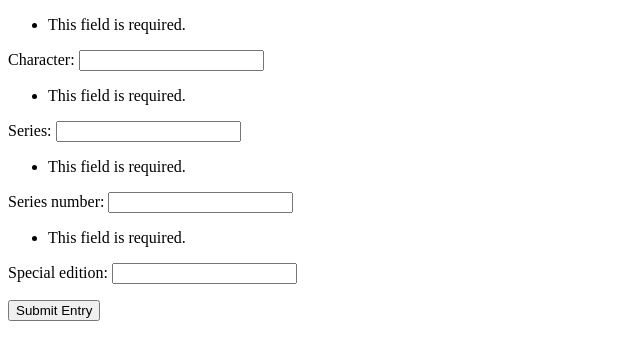
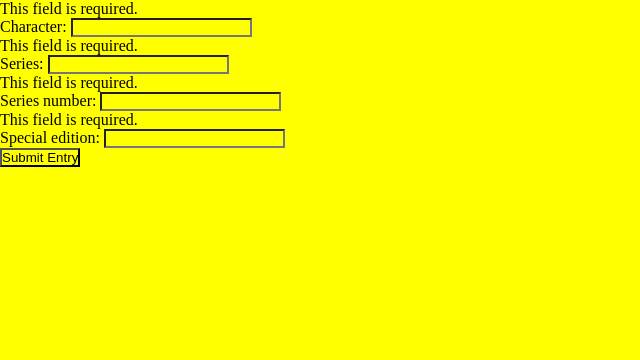
Before and after one commit to rmmukai/Funko_Pop_Collection, a Django app: page / in a window 1280 px wide. Shown: the top 360 px of the page, without its empty margins (0-640 px from the left). Run offline with Django 3.2, Linux system fonts and the light colour scheme.

Commit message:
Third Commit: - Added CSS stylesheet "pop_entry.css" and tested to make sure it works.

```diff
--- a/Pop_App/forms.py
+++ b/Pop_App/forms.py
@@ -5,9 +5,13 @@ from .models import *
 class PopEntryForm(forms.ModelForm):
     class Meta:
         model = Pop_Entry
-        fields = [
+        fields = (
             'character',
             'series',
             'series_number',
             'special_edition'
-        ]
+        )
+
+        widgets = {
+            'character': forms.TextInput(attrs={'class': 'characters'}),
+        }
--- /dev/null
+++ b/Pop_App/static/pop_entry.css
@@ -0,0 +1,5 @@
+* {
+    margin: 0;
+    padding: 0;
+    background-color: yellow;
+}
--- a/Pop_App/templates/pop_entry.html
+++ b/Pop_App/templates/pop_entry.html
@@ -1,9 +1,16 @@
+{% load static %}
+
 <!DOCTYPE html>
 <html lang="en">
     <head>
         <meta charset="UTF-8" />
         <meta name="viewport" content="width=device-width, initial-scale=1.0" />
         <title>Funko Pop Entry!</title>
+        <link
+            rel="stylesheet"
+            type="text/css"
+            href="{% static 'pop_entry.css' %}"
+        />
     </head>
 
     <body>
```
Also changed, not shown: Funko_Pop_Collection/settings.py (+7 -1 lines).
